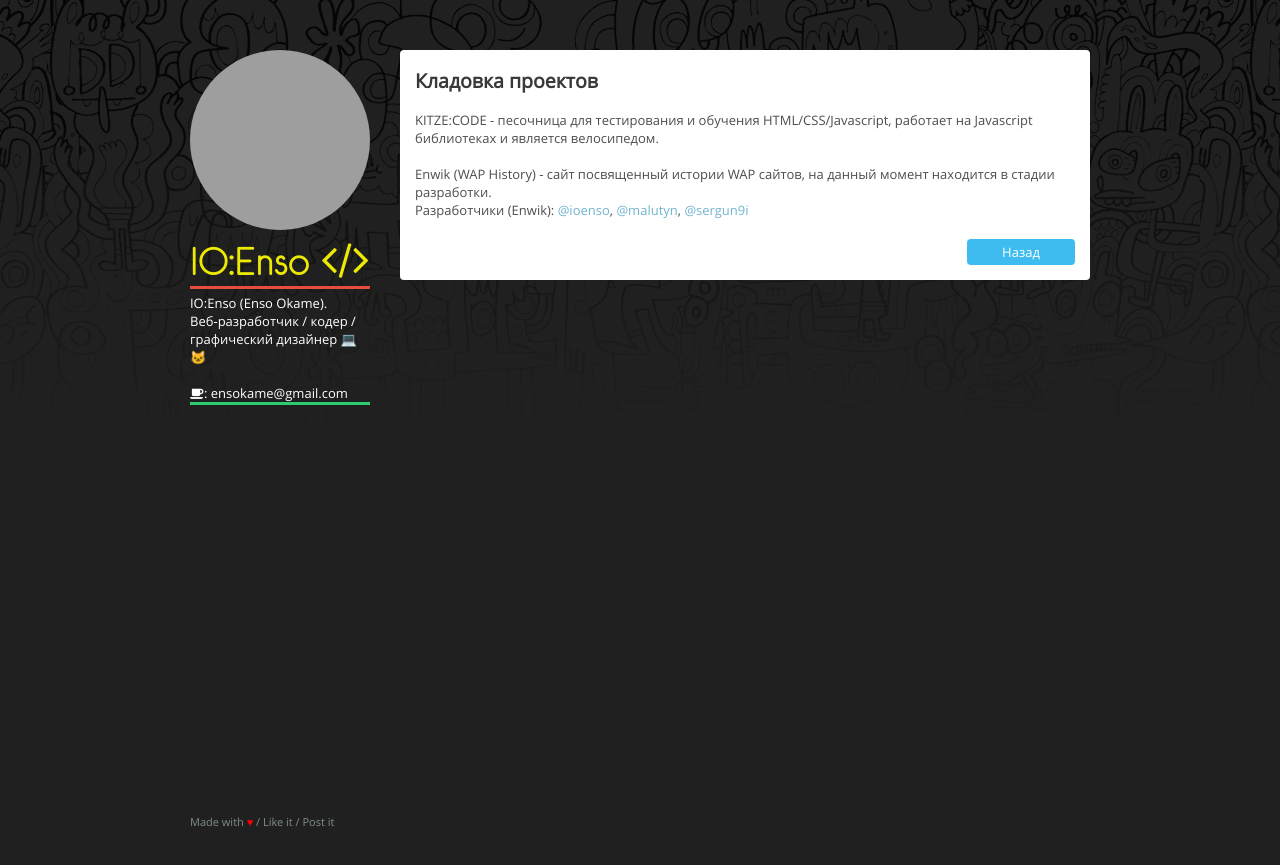
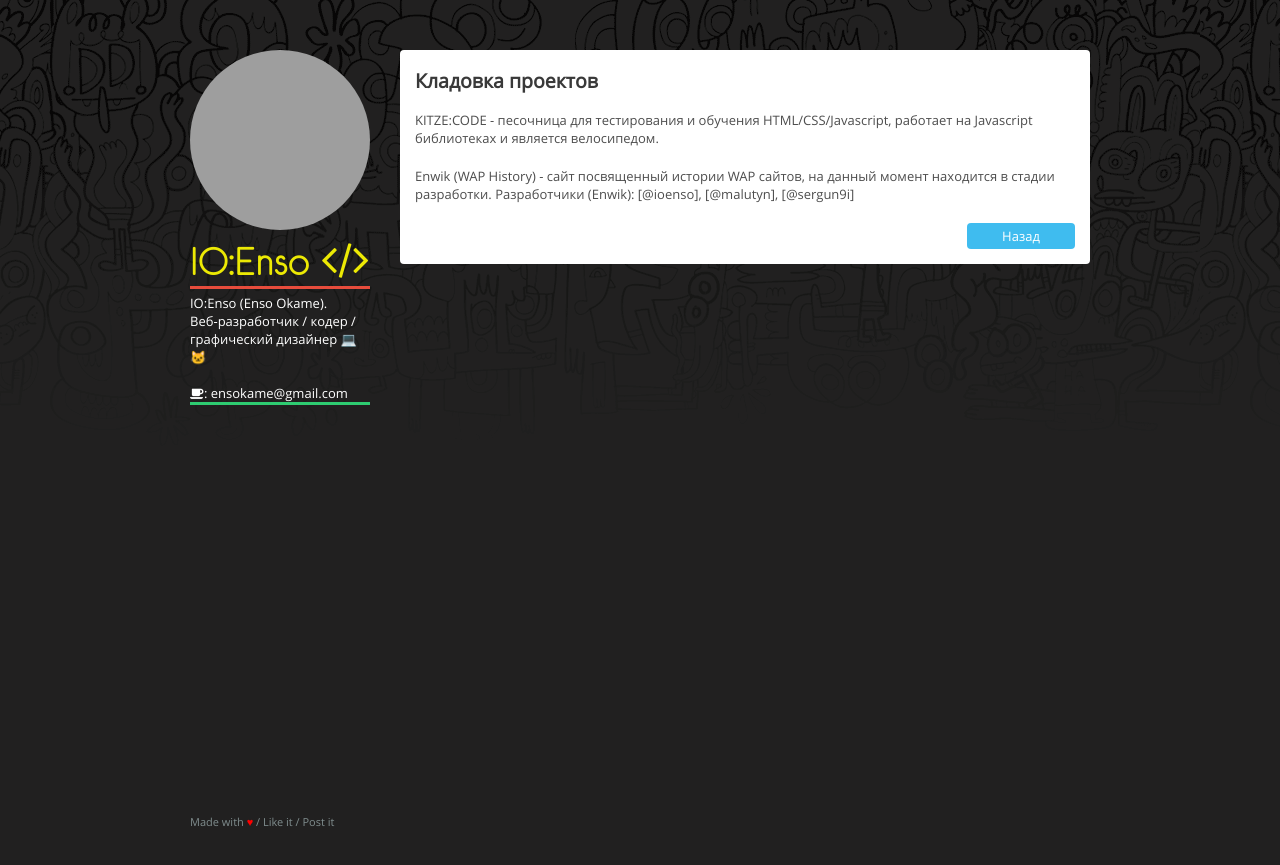
Before and after one commit to IOEnso/ioenso.github.io, a Jekyll site: the page built from pages/stuff.md, in a window 1280 px wide. Shown: the top 865 px of the page. Built offline with Jekyll 4.4.1, drawn with Linux system fonts in a browser that asks for light colours; grey boxes are pictures that could not be loaded.

Commit message:
Update stuff.md

```diff
--- a/pages/stuff.md
+++ b/pages/stuff.md
@@ -3,6 +3,6 @@ title: Кладовка проектов
 layout: page
 ---
 KITZE:CODE - песочница для тестирования и обучения HTML/CSS/Javascript, работает на Javascript библиотеках и является велосипедом.
-<br/><br/>
-Enwik (WAP History) - сайт посвященный истории WAP сайтов, на данный момент находится в стадии разработки. <br/>
-Разработчики (Enwik): <a>@ioenso</a>, <a>@malutyn</a>, <a>@sergun9i</a>
+
+Enwik (WAP History) - сайт посвященный истории WAP сайтов, на данный момент находится в стадии разработки.
+Разработчики (Enwik): [@ioenso], [@malutyn], [@sergun9i]
```
